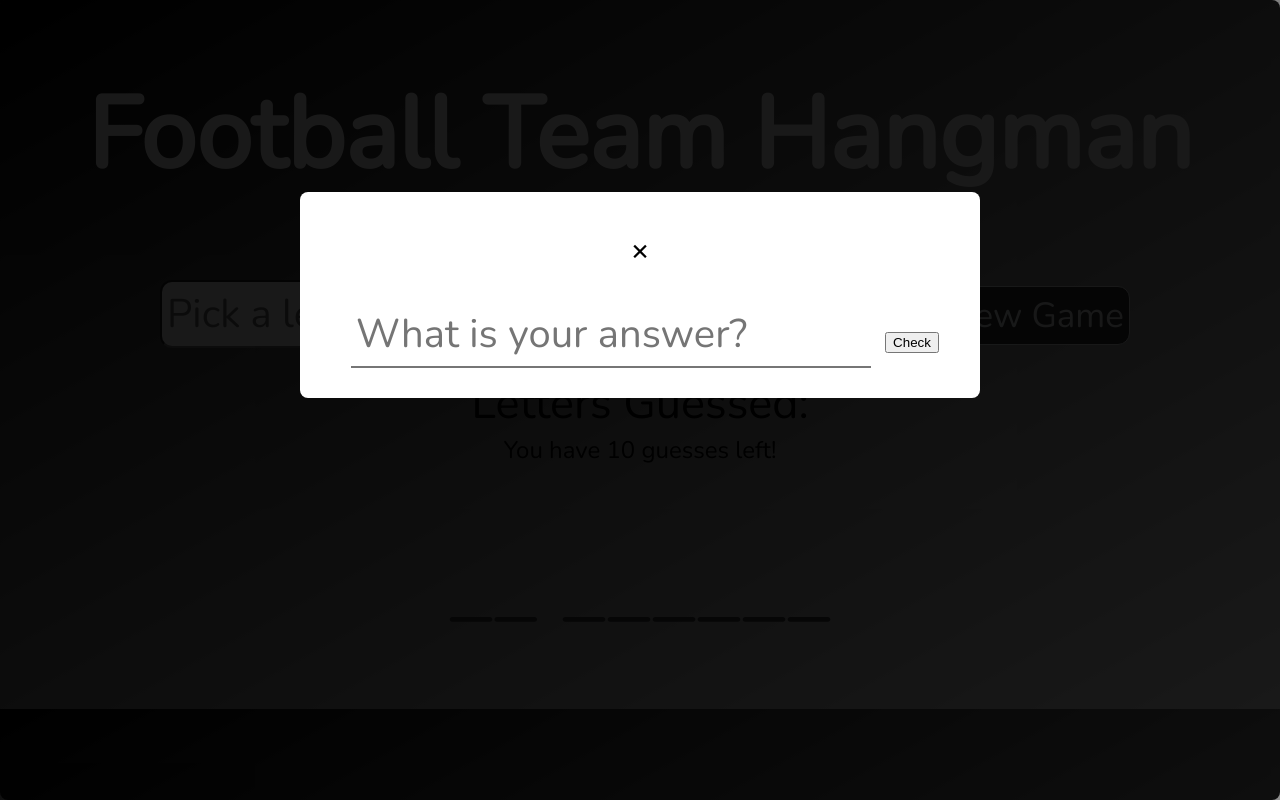
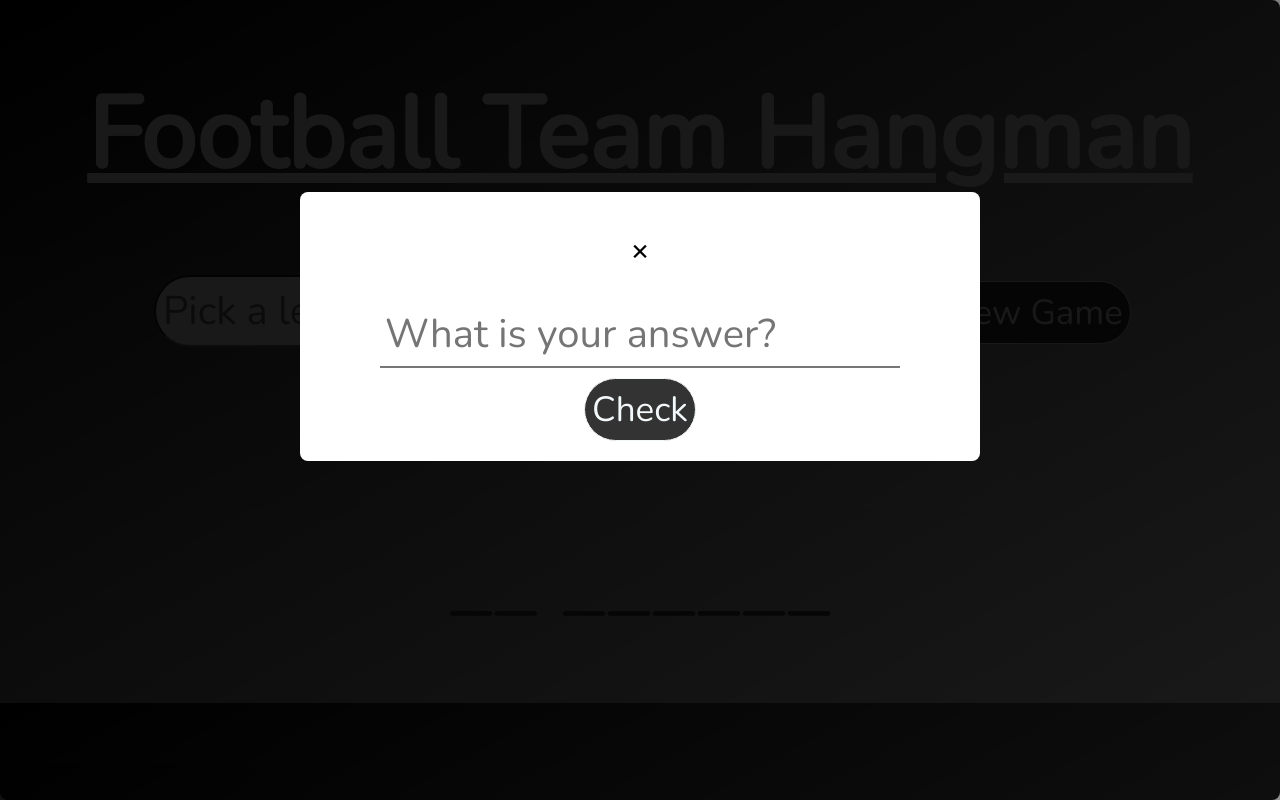
Before and after one commit to molsen88/Football-Team-Hangman, a plain HTML site: page index.html in a window 1280 px wide. Both pictures are taken after a click on the button "Guess Answer". Drawn offline with nearby package versions, Linux system fonts and the light colour scheme.

Commit message:
css-buttons-input-border-radius

```diff
--- a/hangman.css
+++ b/hangman.css
@@ -1,20 +1,29 @@
 .buttons {
   font-size: 35px;
-  padding: 5px;
+  padding: 7px;
   background-color: #333333;
-  border-radius: 12px;
+  border-radius: 38px;
   border: 1px solid #f3f8fa;
   color: #f3f8fa;
   font-family: "Nunito", sans-serif;
   cursor: pointer;
   outline: none;
-  transition: 0.5s;
+  transition: 0.2s;
 }
 
 .buttons:hover {
-  color: #000000;
+  color: #333333;
   background-color: #ffffff;
-  border: 2px solid #000000;
+  border: 3px solid #333333;
+}
+
+#check {
+  background-color: #333333;
+}
+
+#check:hover {
+  background-color: #f3f8fa;
+  border: #333333 solid 4px;
 }
 
 .title {
@@ -23,6 +32,7 @@
   color: #ffffff;
   margin-bottom: 50px;
   text-align: center;
+  text-decoration: underline;
 }
 
 .game-play-area {
@@ -45,29 +55,11 @@
 .letter-input {
   font-size: 40px;
   font-family: "Nunito", sans-serif;
-  border-radius: 12px;
-  padding: 5px;
-  margin: 10px;
+  border-radius: 38px;
+  padding: 7px;
+  margin: 5px;
   outline: none;
 }
-
-/* #new-game {
-  font-size: 35px;
-  padding: 5px;
-  background-color: rgb(61, 61, 63);
-  border-radius: 12px;
-  border: 1px solid #f3f8fa;
-  color: #f3f8fa;
-  font-family: "Nunito", sans-serif;
-  cursor: pointer;
-  outline: none;
-  transition: 0.5s;
-} */
-
-/* #new-game:hover {
-  color: rgb(61, 61, 63);
-  background-color: #ffffff;
-} */
 
 body {
   /* background-image: linear-gradient(to bottom right, #82f3fa, #eeef77); */
--- a/index.html
+++ b/index.html
@@ -13,7 +13,7 @@
 
   <body>
     <div class="title" id="game-title">
-      <h1>Football Team Hangman</h1>
+      <h1 class="title-class">Football Team Hangman</h1>
     </div>
     <wrapper>
       <div class="game-play-area">
@@ -48,7 +48,7 @@
               id="user-answer-input"
               placeholder="What is your answer?"
             />
-            <button class="'buttons" id="check">Check</button>
+            <button class="buttons" id="check">Check</button>
           </div>
         </div>
       </div>
```
